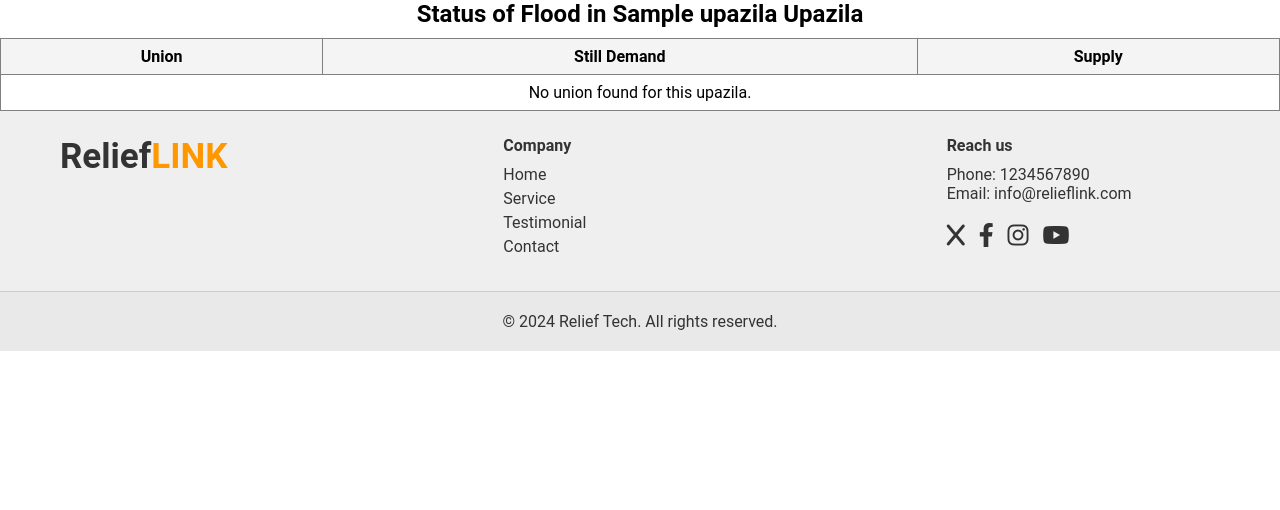
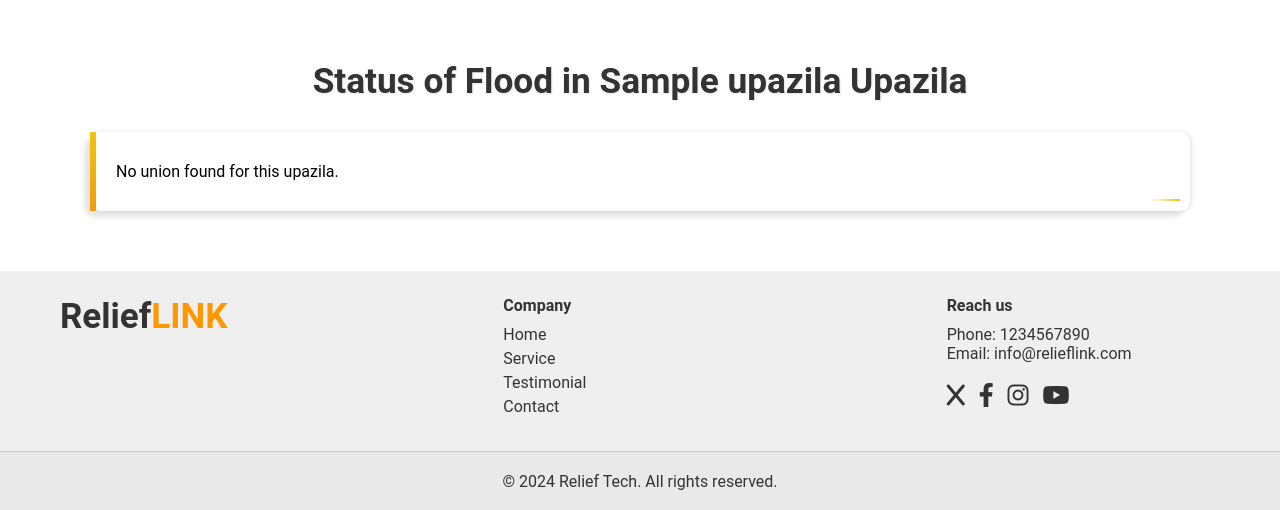
Before and after one commit to TahmidMuntaser/ReliefLink, a Django app: a page that uses ReliefLink/Status/templates/status/union_status.html in a window 1280 px wide. Shown: the part 80-590 px from the top of the page. Run offline with Django 5.2, Linux system fonts and the light colour scheme; tables that the repository leaves empty hold one stand-in row (values such as "Sample post").

Commit message:
fixed the design of union_status page

```diff
--- a/ReliefLink/Status/templates/status/union_status.html
+++ b/ReliefLink/Status/templates/status/union_status.html
@@ -3,36 +3,37 @@
 
 {% block title %}Union Status - {{ upazila.name }}{% endblock %}
 
+{% block extra_css %}
+<link rel="stylesheet" href="{% static 'status/status.css' %}">
+{% endblock %}
+
 {% block content %}
 <div class="status-section">
-    <table border="1" style="width: 100%; border-collapse: collapse;">
-        <caption style="font-size: 1.5em; font-weight: bold; margin-bottom: 10px;">
-            Status of Flood in {{ upazila.name }} Upazila
-        </caption>
-        <thead>
-            <tr style="background-color: #f4f4f4;">
-                <th style="padding: 8px;">Union</th>
-                <th style="padding: 8px;">Still Demand</th>
-                <th style="padding: 8px;">Supply</th>
-            </tr>
-        </thead>
-        <tbody>
-            {% for union in unions %}
-                <tr>
-                    <td style="padding: 8px;">
-                        <a href="{% url 'ward_status' union.id %}" style="text-decoration: none; color: inherit;">
+    <h2 class="status-title">Status of Flood in {{ upazila.name }} Upazila</h2>
+    <div class="status-grid">
+        {% for union in unions %}
+            <div class="status-card">
+                <div class="card-header">
+                    <h3 class="status-card-title">
+                        <a href="{% url 'ward_status' union.id %}" class="status-card-link">
                             {{ union.name }}
                         </a>
-                    </td>
-                    <td style="padding: 8px;">{{ union.relief_demand }}</td>
-                    <td style="padding: 8px;">{{ union.relief_supply }}</td>
-                </tr>
-            {% empty %}
-                <tr>
-                    <td colspan="3" style="text-align: center; padding: 8px;">No union found for this upazila.</td>
-                </tr>
-            {% endfor %}
-        </tbody>
-    </table>
+                    </h3>
+                </div>
+                <div class="card-body">
+                    <p class="status-card-detail">
+                        <span class="label">Still Demand:</span> {{ union.relief_demand }}
+                    </p>
+                    <p class="status-card-detail">
+                        <span class="label">Supply:</span> {{ union.relief_supply }}
+                    </p>
+                </div>
+            </div>
+        {% empty %}
+            <div class="status-card">
+                <p class="status-card-detail">No union found for this upazila.</p>
+            </div>
+        {% endfor %}
+    </div>
 </div>
 {% endblock %}
```
